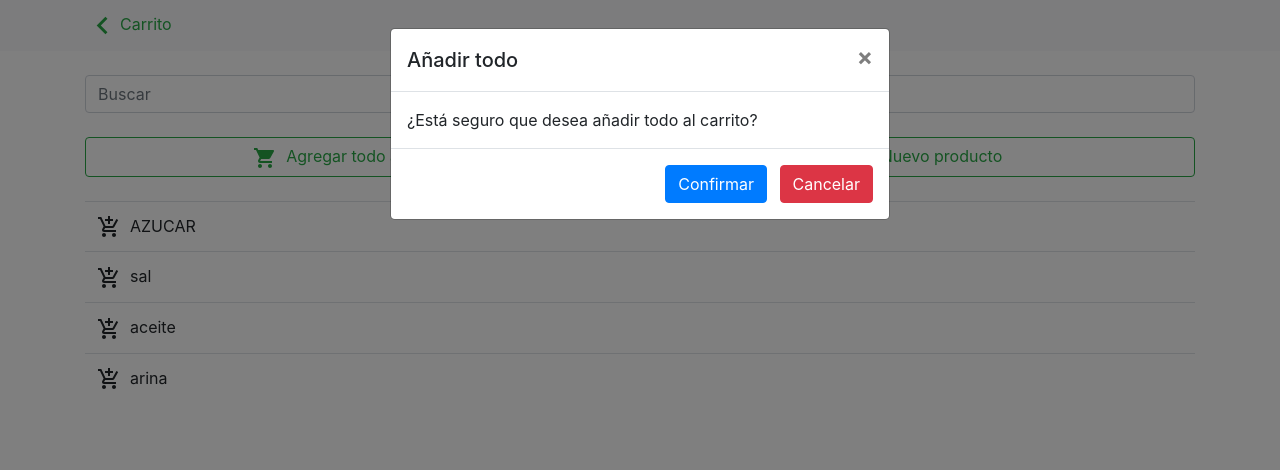
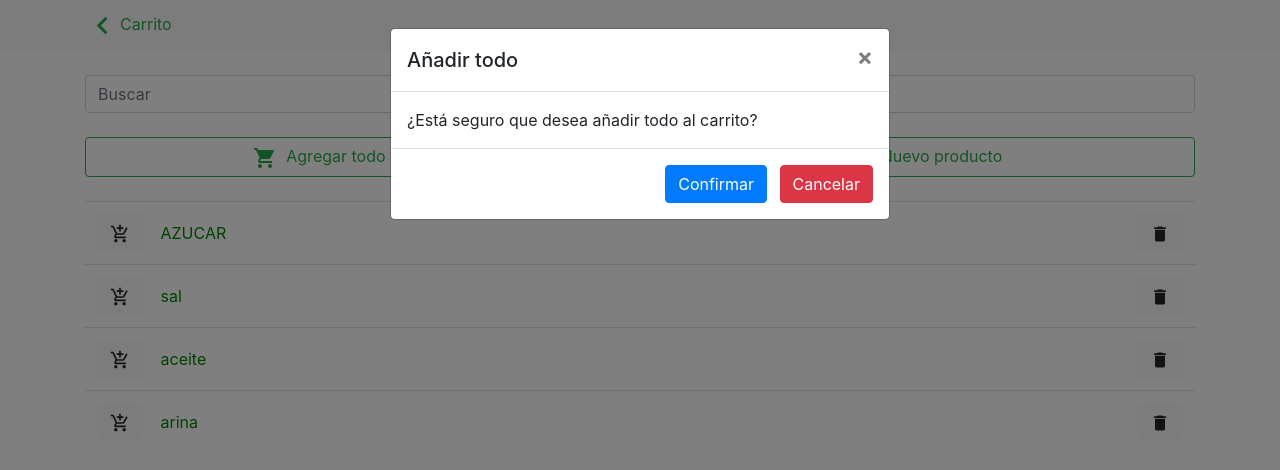
Before and after one commit to EduardoAyora/ComprasList, a React (Create React App) app: page / in a window 1280 px wide. Both pictures are taken after a click on the button "Agregar todo al carrito". Shown: the top 470 px of the page. Built offline with nearby package versions, Linux system fonts and the light colour scheme.

Commit message:
modals refactorizados

```diff
--- /dev/null
+++ b/src/components/ConfirmComponent.js
@@ -0,0 +1,45 @@
+import React from 'react';
+import {Modal, ModalBody, ModalFooter, ModalHeader, Button} from 'reactstrap';
+
+export class ConfirmComponent extends React.Component {
+
+  constructor(props) {
+    super(props);
+    this.state = {
+        isModalOpen: false
+    };
+    this.toggleModal = this.toggleModal.bind(this);
+    this.handleConfirm = this.handleConfirm.bind(this);
+  }
+
+  toggleModal() {
+    this.setState({
+      isModalOpen: !this.state.isModalOpen
+    });
+  }
+
+  handleConfirm(event) {
+    this.toggleModal();
+    alert("Enviar metodo");
+    event.preventDefault();
+  }
+
+  render() {
+    return(
+      <div>
+        <button className={this.props.buttonClassName} onClick={this.toggleModal}>
+          {this.props.buttonContent}
+        </button>
+        <Modal isOpen={this.state.isModalOpen} toggle={this.toggleModal}>
+          <ModalHeader toggle={this.toggleModal}>{this.props.header}</ModalHeader>
+          <ModalBody>{this.props.body}</ModalBody>
+          <ModalFooter>
+            <Button color="primary" onClick={this.handleConfirm}>Confirmar</Button>&nbsp;
+            <Button color="danger" onClick={this.toggleModal}>Cancelar</Button>
+          </ModalFooter>
+        </Modal>
+      </div>
+    );
+  }
+
+}
--- a/src/components/ProductAddAllComponent.js
+++ b/src/components/ProductAddAllComponent.js
@@ -1,46 +1,22 @@
 import React from 'react';
 import ShoppingCartIcon from '@material-ui/icons/ShoppingCart';
-import {Modal, ModalBody, ModalFooter, ModalHeader, Button} from 'reactstrap';
+import {ConfirmComponent} from './ConfirmComponent';
 
 export class ProductAddAllComponent extends React.Component {
 
-  constructor(props) {
-    super(props);
-    this.state = {
-        isModalOpen: false
-    };
-    this.toggleModal = this.toggleModal.bind(this);
-    this.handleConfirm = this.handleConfirm.bind(this);
+  render() {
+    return(
+      <ConfirmComponent
+        header='Añadir todo' body='¿Está seguro que desea añadir todo al carrito?'
+        buttonClassName="btn btn-outline-success btn-block"
+        buttonContent={
+          <span>
+            <ShoppingCartIcon />&nbsp;
+            Agregar todo al carrito
+          </span>
+        }
+      />
+    );
   }
 
-  toggleModal() {
-    this.setState({
-      isModalOpen: !this.state.isModalOpen
-    });
-  }
-
-  handleConfirm(event) {
-    this.toggleModal();
-    alert("Añadido");
-    event.preventDefault();
-  }
-
-  render() {
-    return(
-      <div>
-        <button type="submit" className="btn btn-outline-success btn-block" onClick={this.toggleModal}>
-          <ShoppingCartIcon />&nbsp;
-          Agregar todo al carrito
-        </button>
-        <Modal isOpen={this.state.isModalOpen} toggle={this.toggleModal}>
-          <ModalHeader toggle={this.toggleModal}>Añadir todo</ModalHeader>
-          <ModalBody>¿Está seguro que desea añadir todo al carrito?</ModalBody>
-          <ModalFooter>
-            <Button color="primary" onClick={this.handleConfirm}>Confirmar</Button>&nbsp;
-            <Button color="danger" onClick={this.toggleModal}>Cancelar</Button>
-          </ModalFooter>
-        </Modal>
-      </div>
-    );
-  }
 }
--- /dev/null
+++ b/src/components/ProductDeleteComponent.js
@@ -0,0 +1,18 @@
+import React from 'react';
+import DeleteIcon from '@material-ui/icons/Delete';
+import {ConfirmComponent} from './ConfirmComponent';
+
+export class ProductDeleteComponent extends React.Component {
+
+  render() {
+    return(
+      <div className="float-right">
+        <ConfirmComponent
+          header='Eliminar producto' body='¿Está seguro que desea eliminar este producto?'
+          buttonClassName="btn btn-light" buttonContent={<DeleteIcon fontSize="small" />}
+        />
+      </div>
+    );
+  }
+
+}
--- a/src/components/ProductRowComponent.js
+++ b/src/components/ProductRowComponent.js
@@ -1,5 +1,6 @@
 import React from 'react';
 import AddShoppingCartIcon from '@material-ui/icons/AddShoppingCart';
+import {ProductDeleteComponent} from './ProductDeleteComponent';
 
 export class ProductRowComponent extends React.Component {
 
@@ -8,8 +9,14 @@ export class ProductRowComponent extends React.Component {
     return(
       <tr>
         <td>
-          <AddShoppingCartIcon />
-          &nbsp; {product.name}
+          <button className="btn btn-light">
+            <AddShoppingCartIcon fontSize="small" />
+          </button>
+          &nbsp;
+          <button type="button" className="btn btn-link" style={{color: 'green'}}>
+            {product.name}
+          </button>
+          <ProductDeleteComponent />
         </td>
       </tr>
     );
--- a/src/components/ProductTableComponent.js
+++ b/src/components/ProductTableComponent.js
@@ -16,15 +16,11 @@ export class ProductTableComponent extends React.Component {
 
     return(
       <div className="container">
-        <div className="row">
-          <div className="col">
-            <table className="table">
-              <tbody>
-                {products}
-              </tbody>
-            </table>
-          </div>
-        </div>
+        <table className="table">
+          <tbody>
+            {products}
+          </tbody>
+        </table>
       </div>
     );
   }
```
